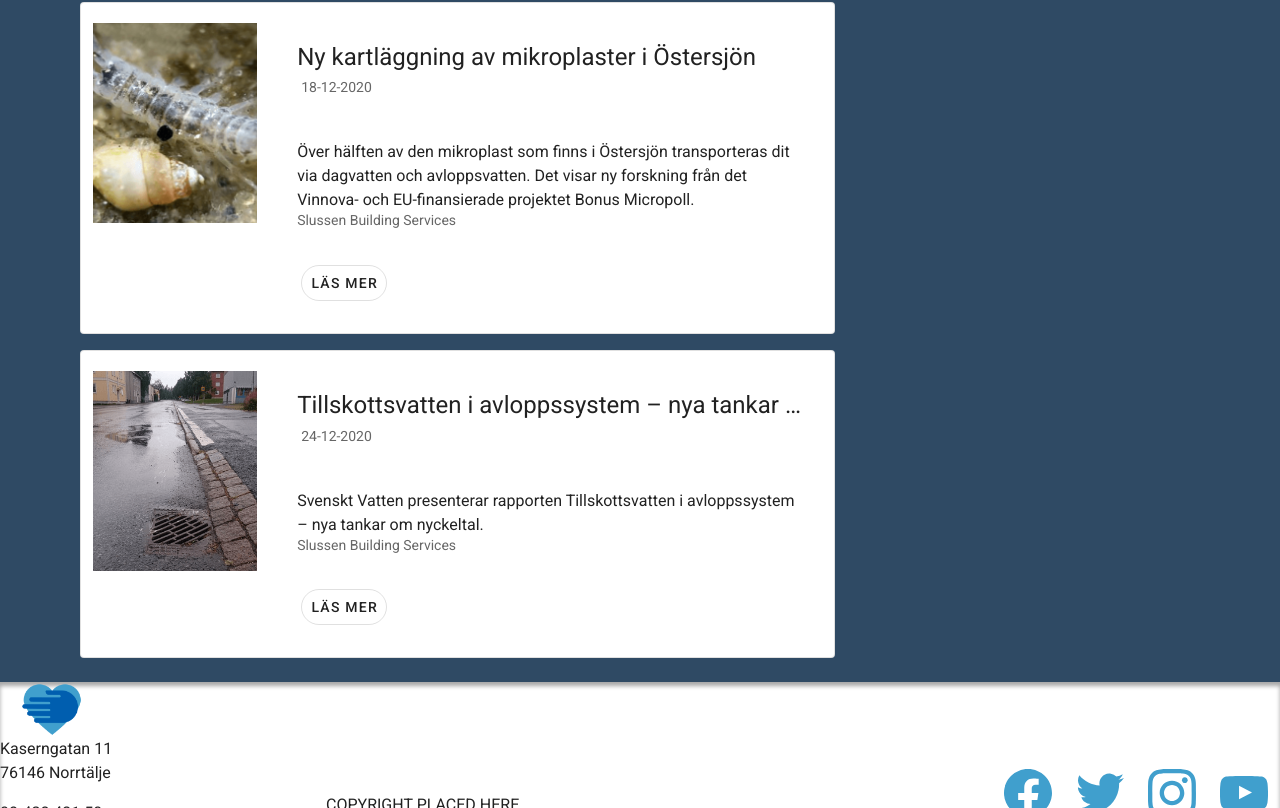
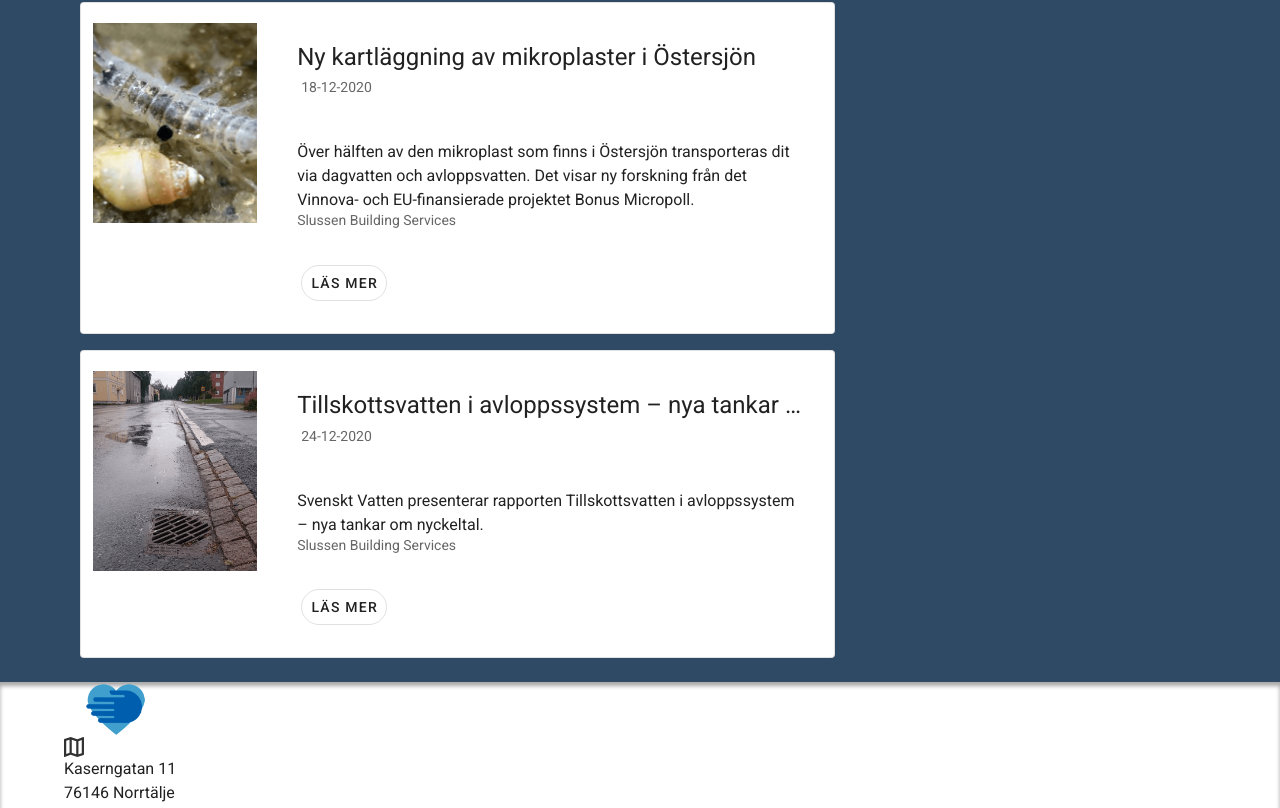
Before and after one commit to Puttzer/VattenInfo, a Vue app in the folder client/: page / in a window 1280 px wide. Shown: the part 1992-2800 px from the top of the page. Built offline with nearby package versions, Linux system fonts and the light colour scheme.

Commit message:
Padding and icons added for footer

```diff
--- a/client/src/components/constants/Footer.vue
+++ b/client/src/components/constants/Footer.vue
@@ -1,7 +1,7 @@
 <template>
   <div class="footer">
     <v-row d-flex flex-row>
-      <v-col
+      <v-col class="mx-16"
         ><v-img
           class="mx-5"
           max-height="60px"
@@ -10,14 +10,30 @@
         ></v-img>
 
         <p>
-          Kaserngatan 11 <br />
-          76146 Norrtälje
+          <v-img
+            src="@/assets/footer/mapicon.svg"
+            max-height="20px"
+            max-width="20px"
+          ></v-img>
+          Kaserngatan 11
+          <br />
+          76146 Norrtälje <br />
         </p>
-        <p>08-428 431 50</p>
+        <p>
+          <v-img
+            src="@/assets/footer/local_phone.svg"
+            max-height="20px"
+            max-width="20px"
+          ></v-img
+          >08-428 431 50
+        </p>
       </v-col>
-      <v-col d-flex class="d-flex align-end mb-6">COPYRIGHT PLACED HERE</v-col>
+      <v-col d-flex class="d-flex align-end mb-6"
+        >COPYRIGHT PLACED HERE OR <br />
+        OTHER THINGS PLACED HERE</v-col
+      >
       <v-col></v-col>
-      <v-col d-flex class="d-flex justify-end align-end mb-6">
+      <v-col d-flex class="d-flex justify-end align-end mb-6 mx-16">
         <v-img
           class="mx-3"
           src="@/assets/footer/FacebookNegative.svg"
@@ -53,7 +69,8 @@ export default {};
 
 <style lang="scss" scoped>
 .footer {
-  height: 160px;
+  max-height: 160px;
+  //   height: 160px;
   box-shadow: inset 0px 4px 4px rgba(0, 0, 0, 0.35);
 }
 </style>§
```
Also changed, not shown: client/src/assets/footer/local_phone.svg (added), client/src/assets/footer/mapicon.svg (added).
